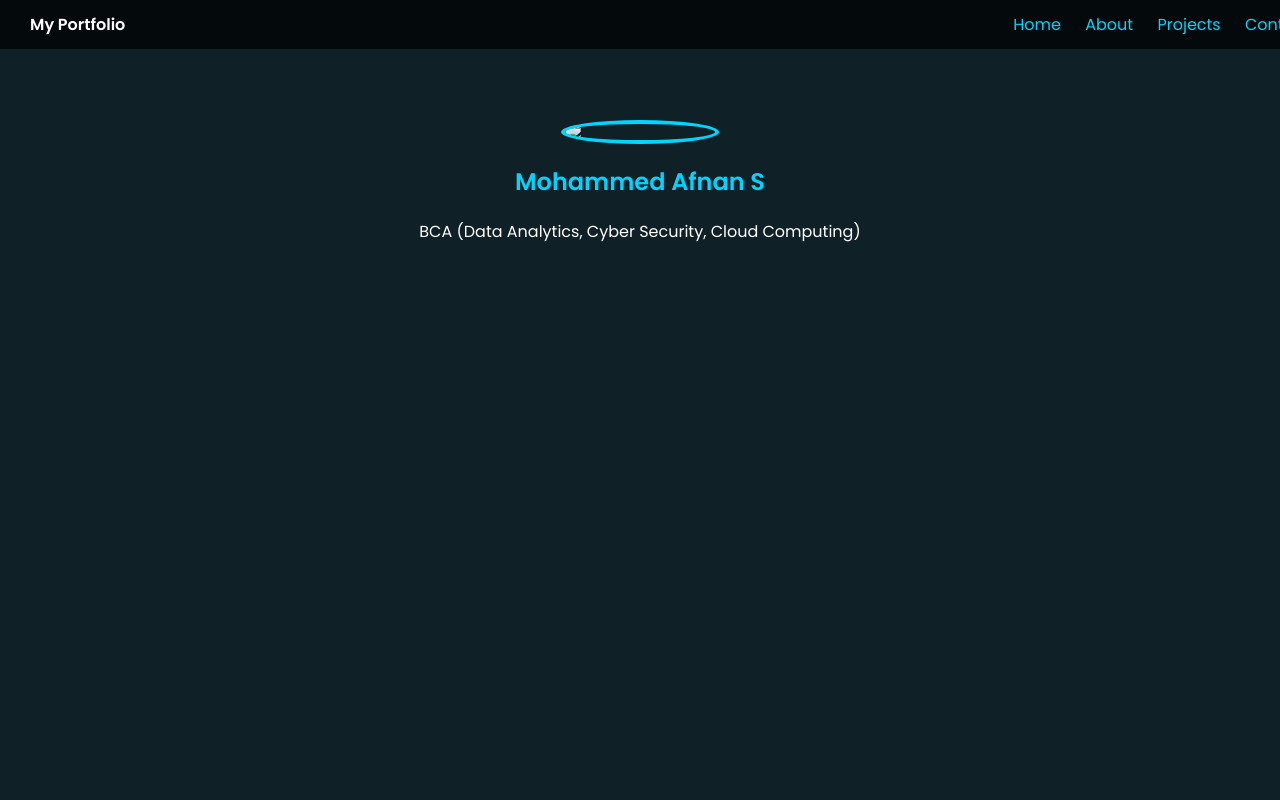
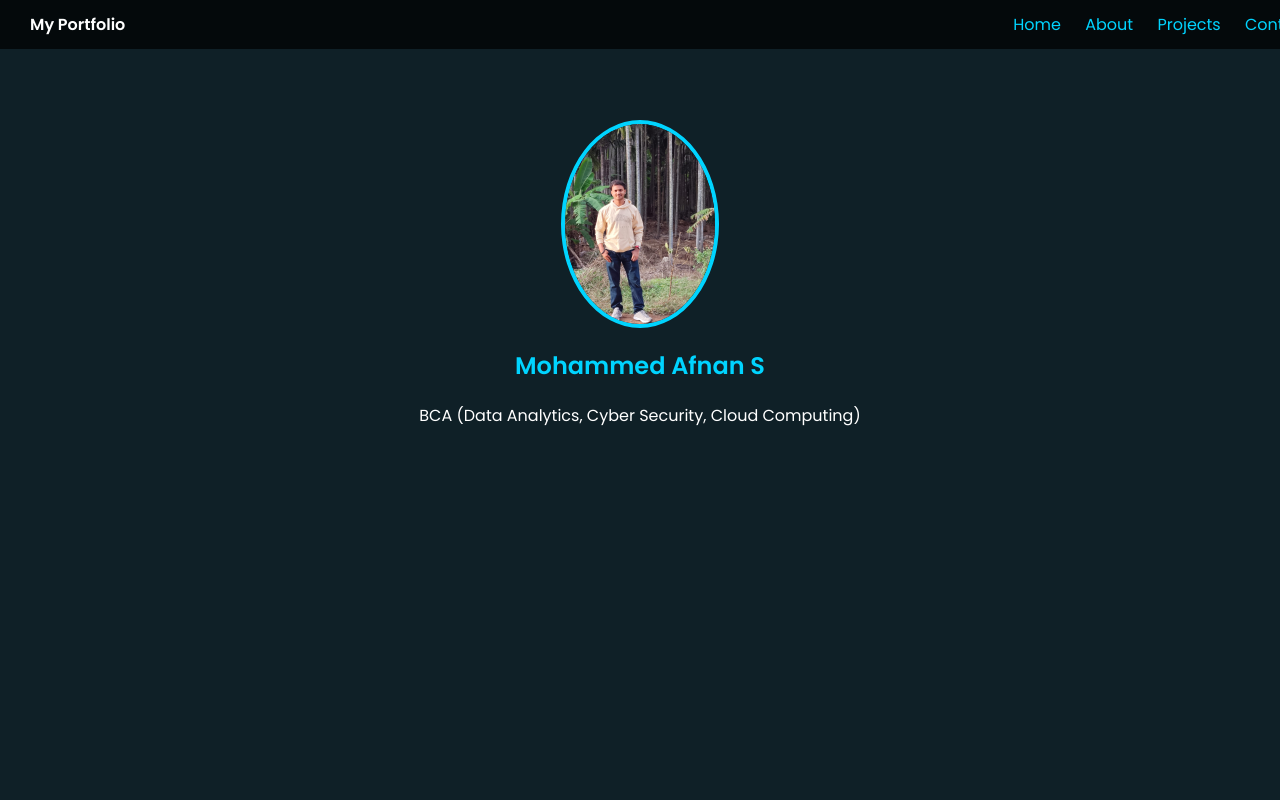
Before and after one commit to MAS796/mymas, a plain HTML site: page index.html in a window 1280 px wide. Shown: the top 800 px of the page. Drawn offline with Linux system fonts and the light colour scheme.

Commit message:
added photo and updated portfolio

```diff
--- a/index.html
+++ b/index.html
@@ -118,7 +118,7 @@ footer {
 
 <section id="home" class="section active">
   <div class="container">
-    <img src="afnan.jpg" class="profile">
+    <img src="afnan.jpeg" class="profile">
     <h1>Mohammed Afnan S</h1>
     <p style="text-align:center;">BCA (Data Analytics, Cyber Security, Cloud Computing)</p>
   </div>
```
Also changed, not shown: download.jpg (deleted), 1 other file.
